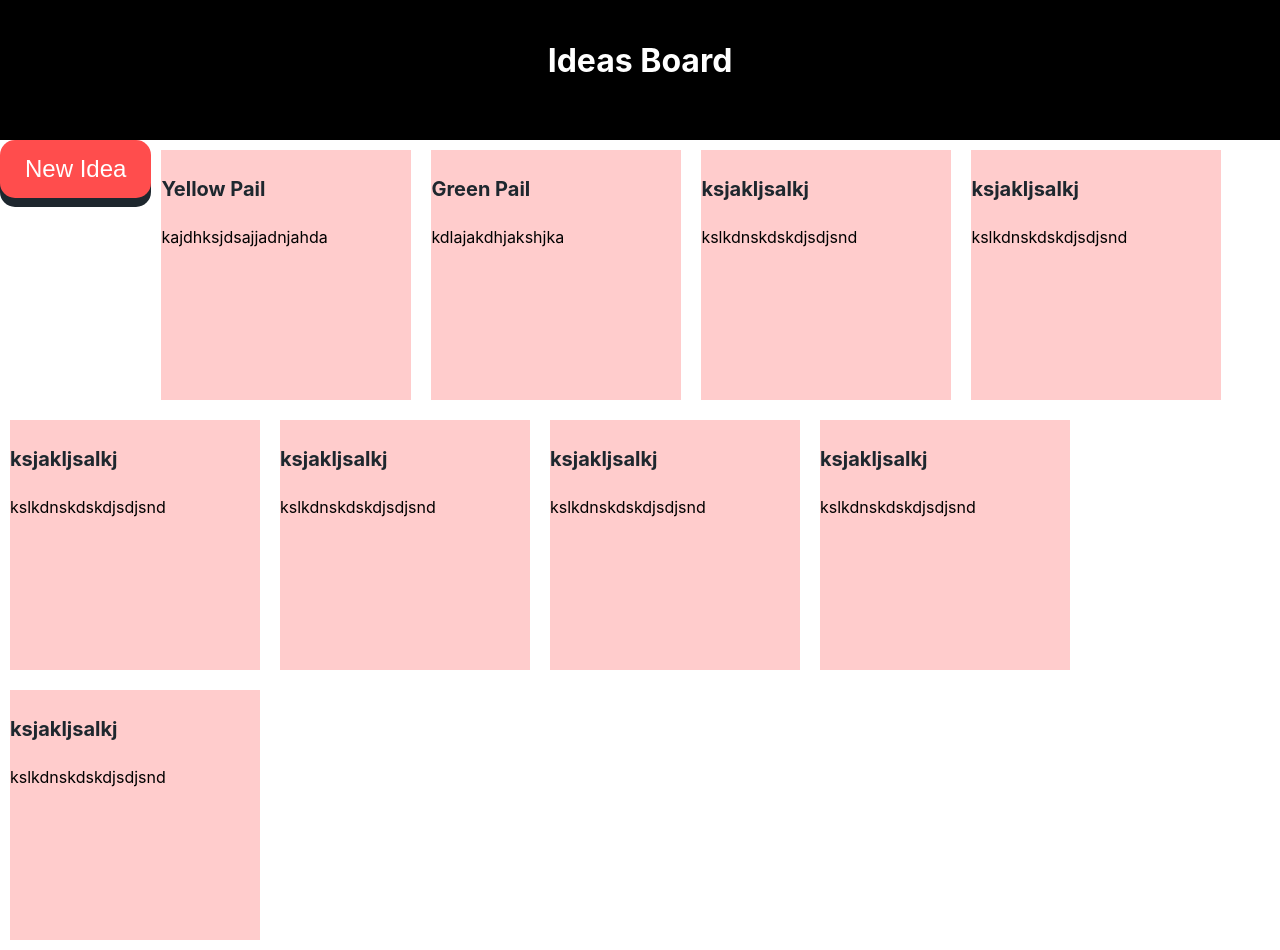
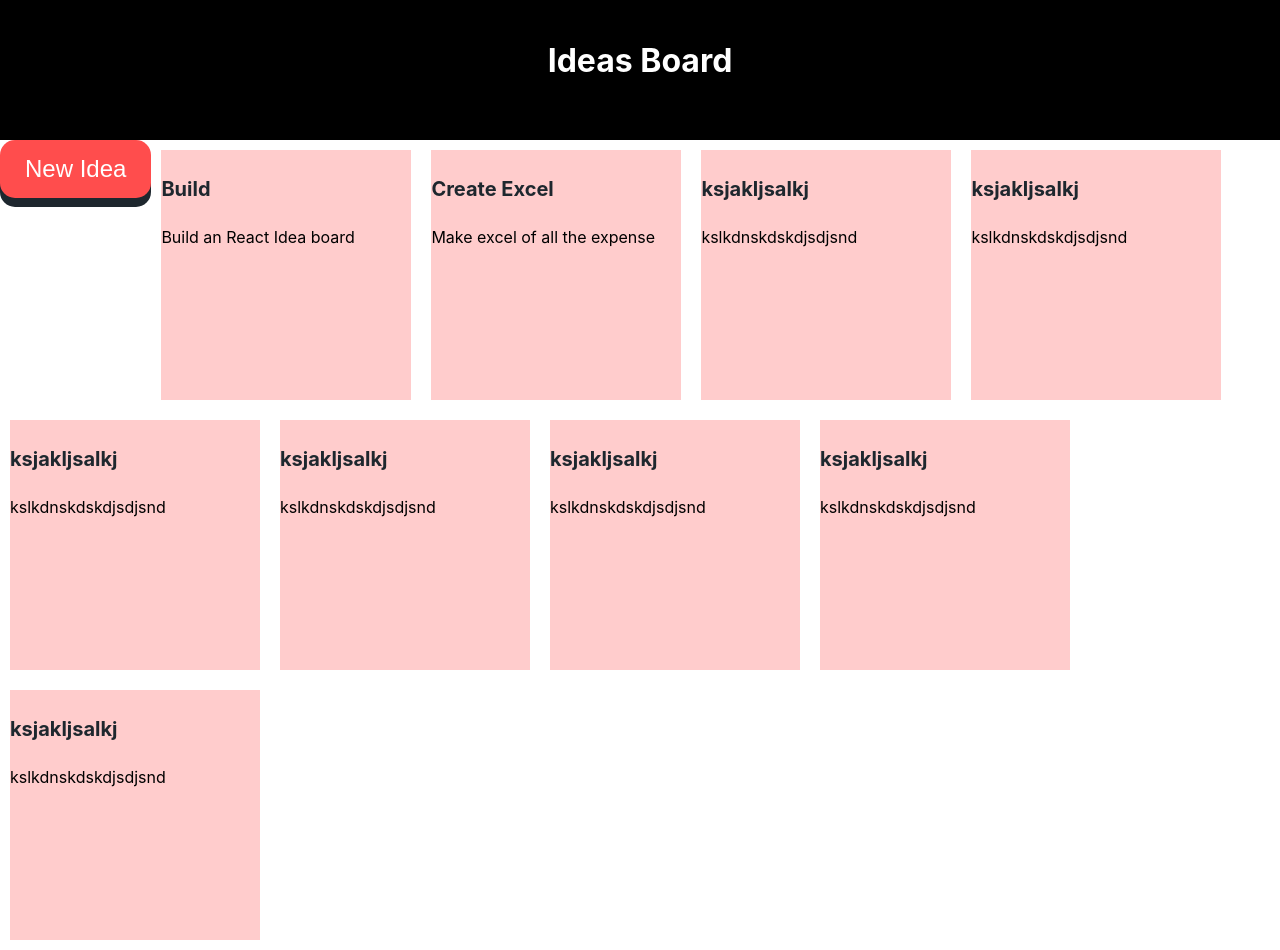
Before and after one commit to piyu0809/IdeaBoard, a React (Create React App) app in the folder ideasboard/: page / in a window 1280 px wide. Built offline with nearby package versions, Linux system fonts and the light colour scheme.

Commit message:
ideaform updated

```diff
--- a/ideasboard/src/ConstIdeas.js
+++ b/ideasboard/src/ConstIdeas.js
@@ -1,13 +1,13 @@
 export const ideas  = [
   {
     id: 1,
-    title: 'Yellow Pail',
-    body: 'kajdhksjdsajjadnjahda'
+    title: 'Build',
+    body: 'Build an React Idea board'
   },
   {
     id: 2,
-    title: 'Green Pail',
-    body: 'kdlajakdhjakshjka'
+    title: 'Create Excel',
+    body: 'Make excel of all the expense'
 
   },
   {
```
